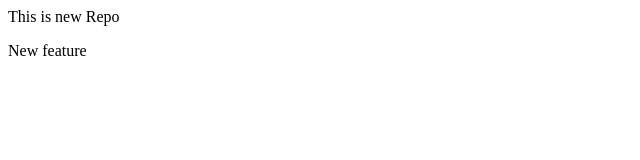
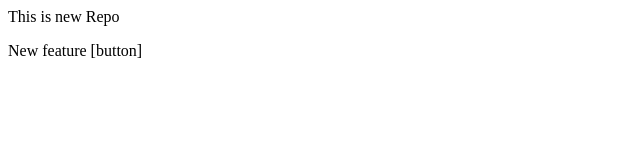
Before and after one commit to SivaReddy-190/LocalRepo, a plain HTML site: page index.html in a window 1280 px wide. Shown: the full height of the page, 0-640 px from the left. Drawn offline with Linux system fonts and the light colour scheme.

Commit message:
Add button

```diff
--- a/index.html
+++ b/index.html
@@ -1,2 +1,2 @@
 <p>This is new Repo</p>
-<p>New feature</p>
+<p>New feature [button]</p>
```
